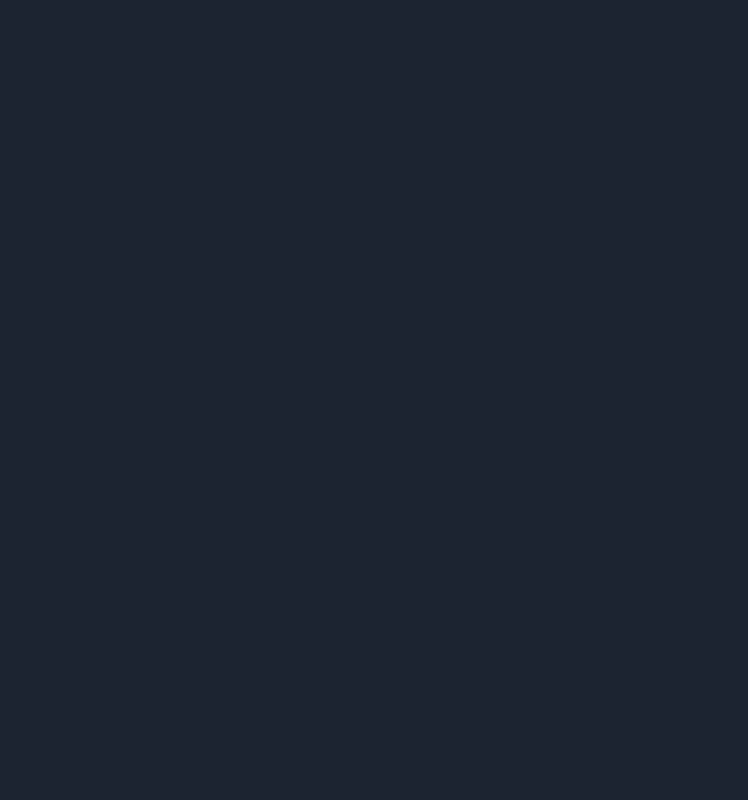
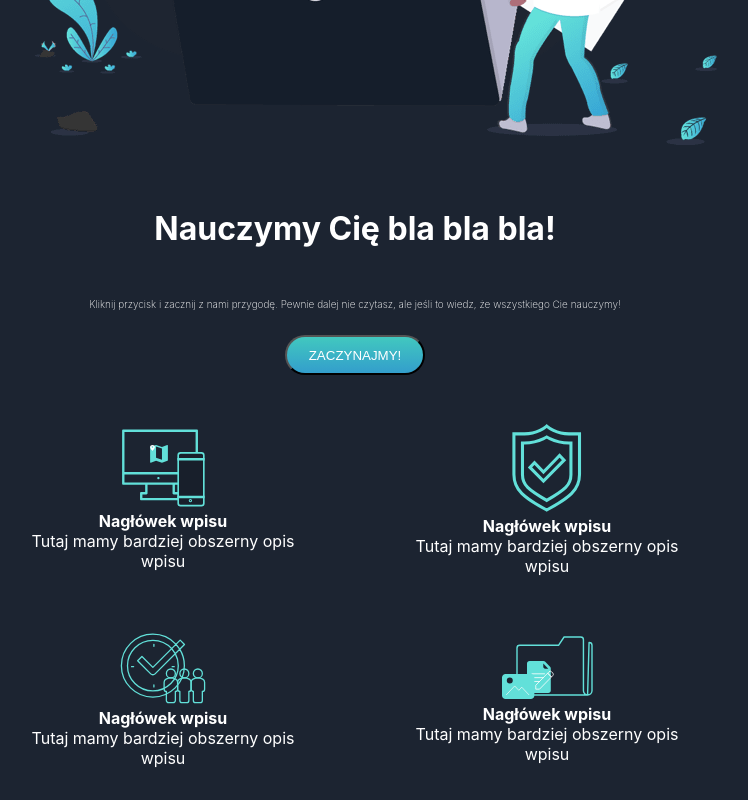
Before and after one commit to starszy1994/landing-page-starter, a React (Create React App) app: page / in a window 1280 px wide. Shown: the part 513-1313 px from the top of the page, without its empty margins (285-1033 px from the left). Before the commit the page ends 800 px from the top, so only its background shows below. Built offline with nearby package versions, Linux system fonts and the light colour scheme.

Commit message:
dodane top strony i ikony

```diff
--- /dev/null
+++ b/src/components/Button/Button.js
@@ -0,0 +1,12 @@
+import React from 'react'
+import styles from './Button.module.css'
+
+const Button = ({btn1, text}) => {
+  return (
+    <div>
+      <button className={styles.btn1}>{text}</button>
+    </div>
+  );
+};
+
+export default Button;
--- /dev/null
+++ b/src/components/Button/Button.module.css
@@ -0,0 +1,9 @@
+.btn1 {
+    background-image: linear-gradient(hsl(176, 55%, 52%), hsl(198, 60%, 50%));
+    width: 140px;
+    height: 40px;
+    color: white;
+    font-weight: 400;
+    margin: 25px;
+    border-radius: 25px;
+}
--- /dev/null
+++ b/src/components/IconMenu/Icon.js
@@ -0,0 +1,46 @@
+import React from "react";
+import IconMenu from "./IconMenu";
+import cardAccess from "../../images/icon-access-anywhere.svg";
+import cardSeciurity from "../../images/icon-security.svg";
+import cardCollaboration from "../../images/icon-collaboration.svg";
+import cardAnyFile from "../../images/icon-any-file.svg";
+import styles from './Icon.module.css'
+
+const Icon = () => {
+  return (
+    <div>
+      <div className={styles.stylik}>
+        <div className={styles.drugiStylik}>
+          <IconMenu
+            logo={cardAccess}
+            title="Nagłówek wpisu"
+            description={"Tutaj mamy bardziej obszerny opis wpisu"}
+          ></IconMenu>
+        </div>
+        <div className={styles.drugiStylik}>
+          <IconMenu
+            logo={cardSeciurity}
+            title="Nagłówek wpisu"
+            description={"Tutaj mamy bardziej obszerny opis wpisu"}
+          ></IconMenu>
+        </div>
+        <div className={styles.drugiStylik}>
+          <IconMenu
+            logo={cardCollaboration}
+            title="Nagłówek wpisu"
+            description={"Tutaj mamy bardziej obszerny opis wpisu"}
+          ></IconMenu>
+        </div>
+        <div className={styles.drugiStylik}>
+          <IconMenu
+            logo={cardAnyFile}
+            title="Nagłówek wpisu"
+            description={"Tutaj mamy bardziej obszerny opis wpisu"}
+          ></IconMenu>
+        </div>
+      </div>
+    </div>
+  );
+};
+
+export default Icon;
--- /dev/null
+++ b/src/components/IconMenu/Icon.module.css
@@ -0,0 +1,15 @@
+.stylik {
+    width: 60%;
+    display: grid;
+    grid-template-columns: repeat(2, 2fr);
+    grid-template-rows: repeat(2, 200px);
+    justify-content: space-between;
+    align-items: center;
+    margin-left: auto;
+    margin-right: auto;
+    text-align: center;
+}
+
+.drugiStylik {
+    margin: 40px;
+}
--- /dev/null
+++ b/src/components/IconMenu/IconMenu.js
@@ -0,0 +1,13 @@
+import React from 'react'
+
+const IconMenu = ({logo, title, description}) => {
+  return (
+    <div>
+        <img src={logo}/>
+        <h4>{title}</h4>
+      <p>{description}</p>
+    </div>
+  )
+}
+
+export default IconMenu;
--- /dev/null
+++ b/src/components/TopPage/TopPage.js
@@ -0,0 +1,18 @@
+import React from 'react'
+import styles from './TopPage.module.css'
+import people from '../../images/illustration-intro.png'
+import Button from '../Button/Button'
+
+
+const TopPage = () => {
+  return (
+    <div className={styles.wrapper}>
+        <img src={people}/>
+        <h1 className={styles.head}>Nauczymy Cię bla bla bla!</h1>
+        <h2 className={styles.body}>Kliknij przycisk i zacznij z nami przygodę. Pewnie dalej nie czytasz, ale jeśli to wiedz, że wszystkiego Cie nauczymy!</h2>
+      <Button text='ZACZYNAJMY!'></Button>
+    </div>
+  )
+}
+
+export default TopPage
--- /dev/null
+++ b/src/components/TopPage/TopPage.module.css
@@ -0,0 +1,21 @@
+.head {
+    font-weight: 700;
+    text-align: center;
+    margin-top: 60px;
+}
+
+.body {
+    font-weight: 200;
+    text-align: center;
+    margin-top: 50px;
+    font-size: 10px;
+}
+
+.wrapper {
+    display: block;
+    margin-left: auto;
+    margin-right: auto;
+    width: 50%;
+    height: auto;
+    text-align: center;
+}
--- a/src/pages/HomePage.js
+++ b/src/pages/HomePage.js
@@ -1,12 +1,15 @@
-import React from 'react'
+import React from 'react';
+import Icon from '../components/IconMenu/Icon';
 import MainTemplate from '../components/MainTemplate/MainTemplate'
+import TopPage from '../components/TopPage/TopPage'
 
 const HomePage = () => {
   return (
 <MainTemplate>
-  <h2>HomePage</h2>
+  <TopPage/>
+  <Icon/>
   </MainTemplate>
   )
 }
 
-export default HomePage
+export default HomePage;
```
